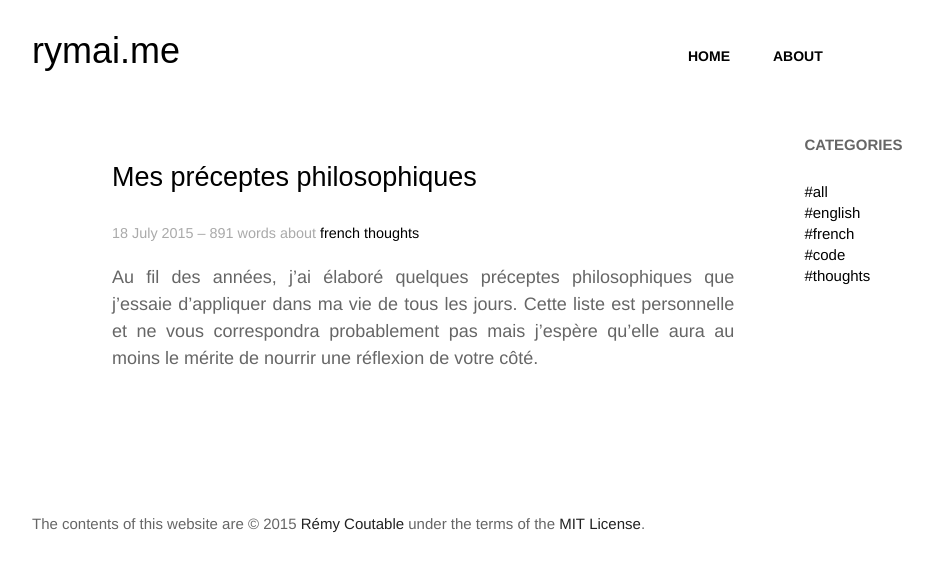
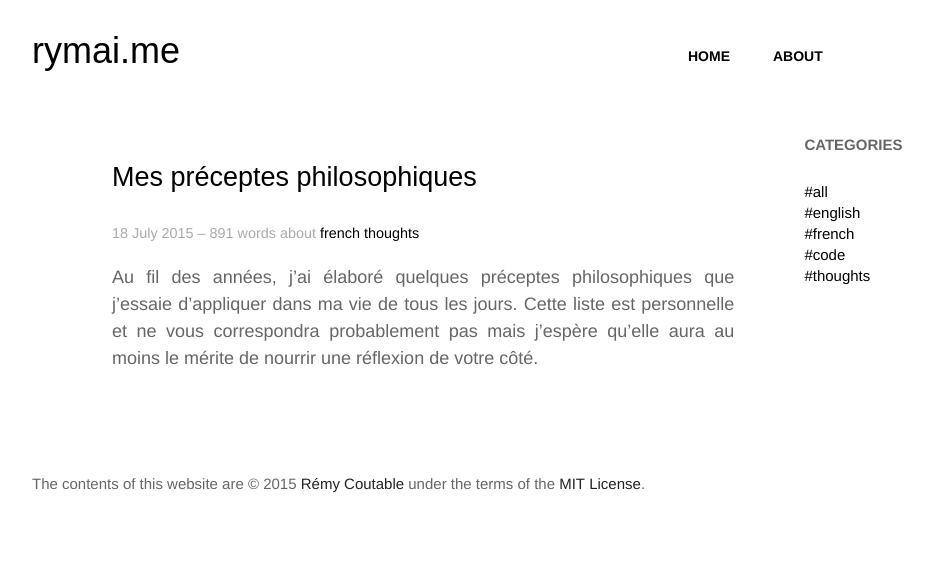
Before and after one commit to rymai/rymai.github.io, a Jekyll site: the page built from index.html, in a window 1280 px wide. Shown: the top 572 px of the page, without its empty margins (139-1072 px from the left). Built offline with Jekyll 4.4.1, drawn with Linux system fonts in a browser that asks for light colours; the list of posts is cut into pages by our own code.

Commit message:
Remove margin-top from footer

```diff
--- a/_includes/css/style.css
+++ b/_includes/css/style.css
@@ -97,8 +97,7 @@ nav li {
 /* Footer */
 body > footer {
   font-size: 15px;
-  padding-bottom: 5px;
-  margin-top: 40px; }
+  padding-bottom: 5px; }
 
 body > footer a {
   color: #222; }
--- a/sass/style.scss
+++ b/sass/style.scss
@@ -155,7 +155,6 @@ nav li {
 body > footer {
   font-size: $font-size-small;
   padding-bottom: 5px;
-  margin-top: 40px;
 }
 
 body > footer a {
```
